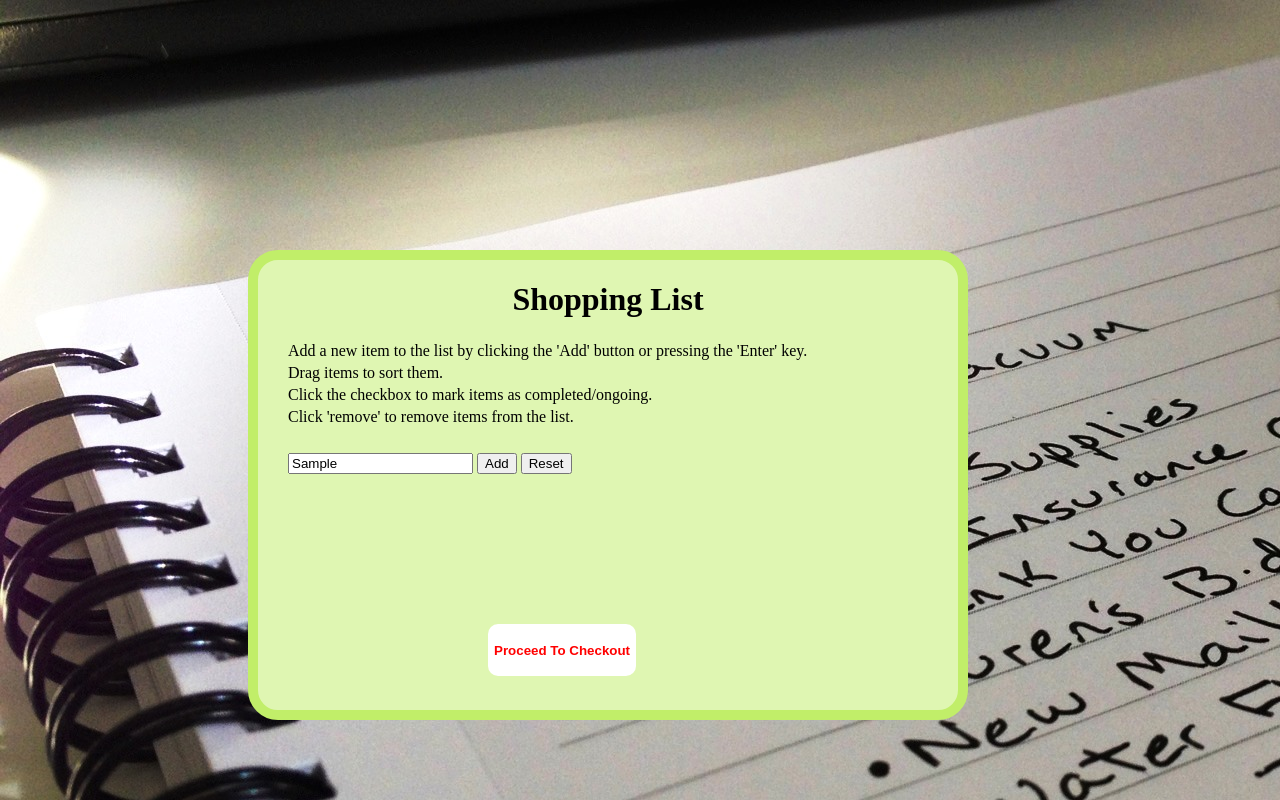
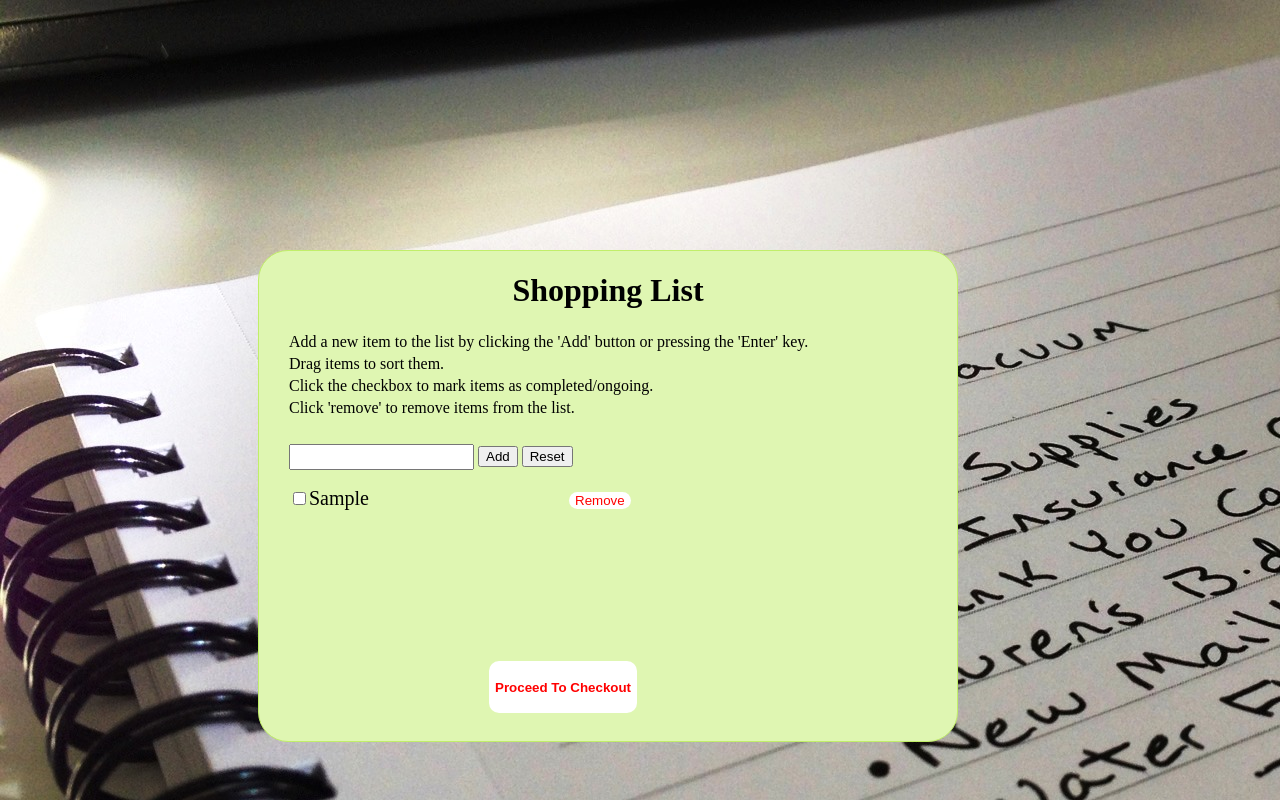
Before and after one commit to evanaeva/Shopping-list-app, a plain HTML site: page index.html in a window 1280 px wide. Both pictures are taken after typing "Sample" into the empty fields and a click on the input "Add". Shown: the top 800 px of the page. Drawn offline with nearby package versions, Linux system fonts and the light colour scheme.

Commit message:
jQuery included

```diff
--- a/css/index.css
+++ b/css/index.css
@@ -7,17 +7,25 @@ body{
 }
 
 .main{
-	background-color:#DFF6B2;
+
 	height:450px;
 	width:700px;
 	margin-left:auto;
 	margin-right: auto;
 	margin-top:250px;
-	border: solid #C1EE69 10px;
-	border-radius: 30px;
 
-}.writing h1{
+}
+
+.writing{
+background-color: #DFF6B2;
+border:solid #C1EE69 1px;
+border-radius: 30px;
+
+}
+
+.writing h1{
 	text-align: center;
+
 
 
 }
@@ -47,11 +55,10 @@ body{
 #textarea{
 	margin-left: 30px;
 	margin-top:25px;
-
+	height:20px;
 }
 
 .checkout{
-
 	height: 100px;
     width: 500px;
     margin-left: 30px;
@@ -75,3 +82,36 @@ button h4 a{
 	color:red;
 
 }
+
+
+.likha li{
+
+
+	width:400px;
+	padding:0px;
+	margin-top: 2px;
+
+
+
+
+}
+
+.likha li a{
+	font-size: 20px;
+
+}
+
+
+
+
+}
+
+.likha button{
+	background-color: #D8D7D4;
+
+
+}
+
+.del{
+	color:red;
+}
--- a/index.html
+++ b/index.html
@@ -4,9 +4,9 @@
 	<meta charset="UTF-8">
 	<title>Document</title>
 	<link href="css/index.css" type="text/css" rel="stylesheet">
+</head>
 
 
-</head>
 <body>
 	<div class="main">
 		<div class="writing">
@@ -17,11 +17,23 @@
 				<li><a>Click the checkbox to mark items as completed/ongoing.</a></li>
 				<li><a>Click 'remove' to remove items from the list.</a></li>
 			</ul>
-		<input type="text" name="textarea" id="textarea">
+		<input type="text" name="textarea" id="textarea"/>
 		<input type="submit" value="Add"
-		name="go" id="go">
-		<input type="submit" value="Reset" name="ren" id="ren">
+		name="Add" id="Add"/>
+		<input type="submit" value="Reset" name="ren" id="ren"/>
 
+
+
+			<ul class="likha">
+				<!-- <li><a> <input type="checkbox" class="cross"/>clean <button class="del">Remove
+				</button></a></li>
+
+				<li><a><input type="checkbox" class="cross"/> buy <button class="del"> Remove</button>
+
+				</a></li> -->
+
+
+			</ul>
 
 
 
@@ -29,26 +41,16 @@
 		<footer class="checkout">
 
 
-			<button><h4><a href="#">Proceed To Checkout</a></h4>
+			<button><h4><a href="http://www.ebay.com/">Proceed To Checkout</a></h4>
 
 			</button>
-		</footer>
-
-		</div>
 
 
-<!--<input type="submit" value="proceed to checkout" name="ren2" id="ren2">-->
+		</footer>
 
 
 
-
-	</div>
-
-
-
-
-
-	<script src="http://code.jquery.com/jquery.min.js"></script>
+	<script src="//code.jquery.com/jquery-latest.min.js"></script>
 	<script src="js/apps.js"></script>
 
 </body>
--- a/js/apps.js
+++ b/js/apps.js
@@ -1,12 +1,45 @@
-$(document).ready(function(
-	$('.checkout').animate({
-		'width': 1400,
-		'height':1200
+$(document).ready(function(){
+	$('#Add').click(function(){
+		var text =$('#textarea').val();
+		$('.likha').append('<li><a><input type="checkbox" class="cross"/>'+text+'<button class="del">Remove</button></a></li>');
+
+		$('#textarea').val('');
+	});
 
 
 
-	},5000);
+
+	$('#ren').click(function(){
+
+		$('li').remove();
+
+	});
 
 
 
-	));
+	$(document).on('click', '.del', function(){
+
+		$(this).parent().remove();
+
+	});
+
+
+	$(document).on('click', '.cross', function(){
+		if( $(this).parent().css('textDecoration') =='line-through' ){
+			$(this).parent().css('textDecoration','none');
+
+
+		}
+		else{
+
+			$(this).parent().css('textDecoration','line-through');
+
+		}
+
+
+
+	});
+
+
+
+});
```
Also changed, not shown: js/app.js (deleted, +0 -12 lines).
